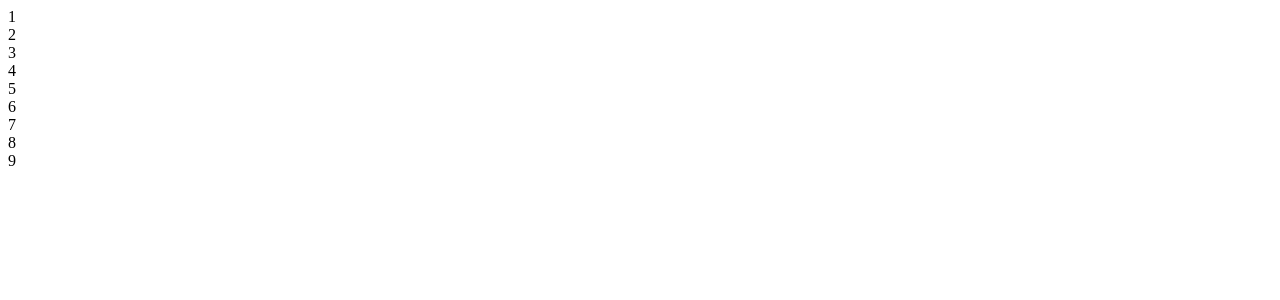
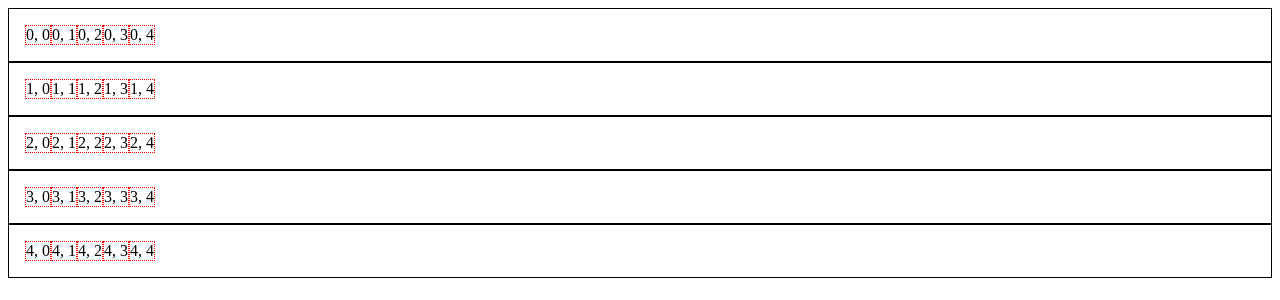
Before and after one commit to Philsun01/acme-pixels, a plain HTML site: page index.html in a window 1280 px wide. Drawn offline with Linux system fonts and the light colour scheme.

Commit message:
set up grid and rendering

```diff
--- a/index.html
+++ b/index.html
@@ -1,50 +1,106 @@
 <html>
   <head>
     <style>
+        .div-row {
+          border: black 1px solid;
+          padding: 1rem;
+          display: flex;
+        }
+
+
+        .div-cell {
+         border: red 1px dotted;
+         padding 1rem;
+        height: 100%
+
+        }
+
+
+
     </style>
   </head>
   <body>
 
     <div id = "grid">
-        <div class = 'row'>
-            <div class = 'cell'>1</div>
-            <div class = 'cell'>2</div>
-            <div class = 'cell'>3</div>
-          </div>
-          <div class = 'row'>
-            <div class = 'cell'>4</div>
-            <div class = 'cell'>5</div>
-            <div class = 'cell'>6</div>
-          </div>
-          <div class = 'row'>
-            <div class = 'cell'>7</div>
-            <div class = 'cell'>8</div>
-            <div class = 'cell'>9</div>
-          </div>
+
     </div>
+
+
 
 
 
     <script>
 
-const generateMxN = (m,n)=>{
-  const rows = [];
-  for(let i = 0; i < m; i++){
-    const col = [];
-    rows.push(col);
-    for(let j = 0; j < n; j++){
-      row.push(0);
-    };
-  };
-  return rows;
-}
-
-const generateHTML = (rows)=> {
+//Generate two dimensional array to hold grid data
 
 
 
-};
+//Use grid data to generate the grid in html
 
+
+const generateHTML = ()=> {
+
+let rowHTML = "";
+
+for (let i=0;i<5;i++)  {
+
+  rowHTML += `<div class='div-row'>`
+  for (let j=0;j<5;j++)  {
+
+  rowHTML += `<div class='div-cell' row='${i}' col='${j}'>${i}, ${j}</div>`
+
+
+  }
+  rowHTML += `</div>`
+
+}
+
+
+return rowHTML;
+}
+
+
+/*
+  const rows = [];
+  for(let i = 0; i < 5; i++){
+    const col = [];
+    rows.push(col);
+    for(let j = 0; j < 4; j++){
+      col.push(0);
+    };
+  };
+
+return rows;
+*/
+
+
+
+
+//Create render function to render HTML grid
+
+const render = () => {
+const html = generateHTML();
+ grid.innerHTML = html;
+}
+
+render();
+
+//Add event handler to cells
+
+
+//Toggle the cell with a color when clicked
+
+
+
+//Add color swatches to set selected color
+
+
+//Advanced features
+
+//Add ability to add a row
+//Add ability to remove a row
+//Add ability to add a column
+//Add ability to remove a column
 
     </script>
   </body>
```
